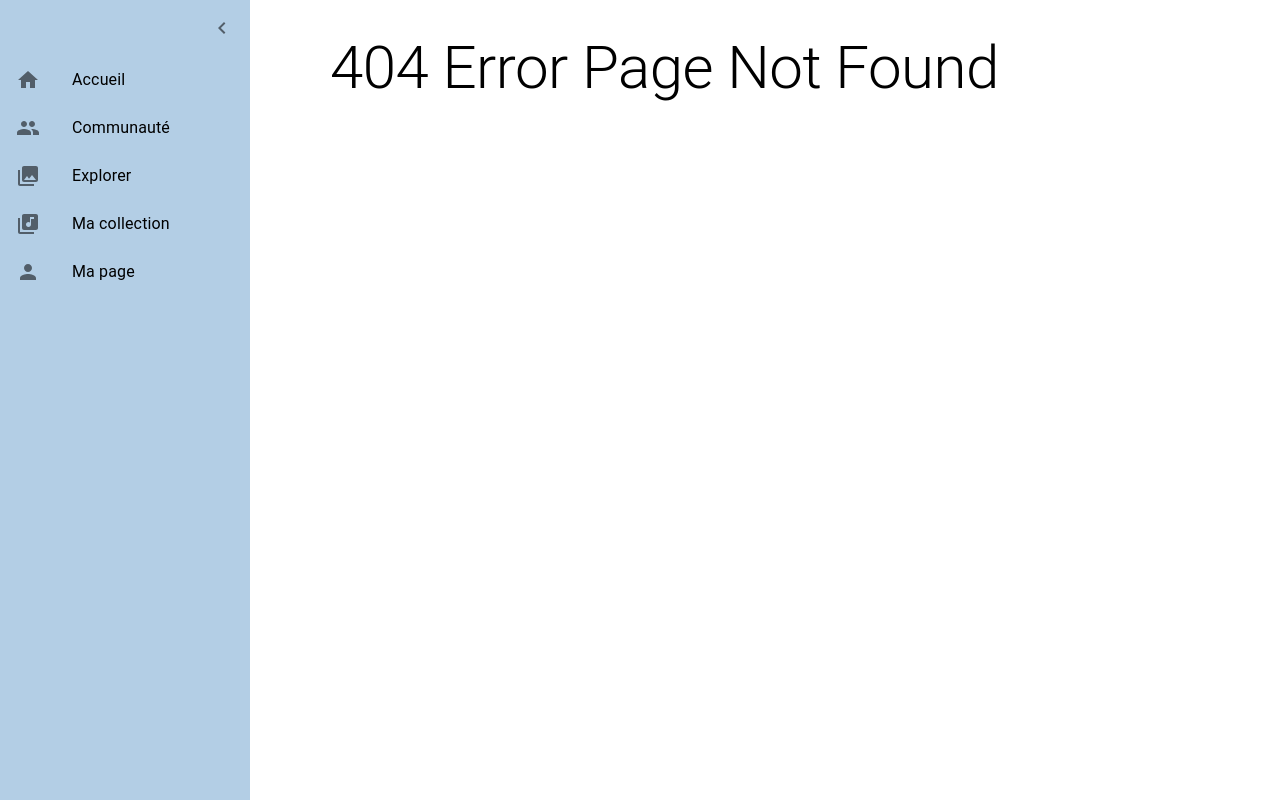
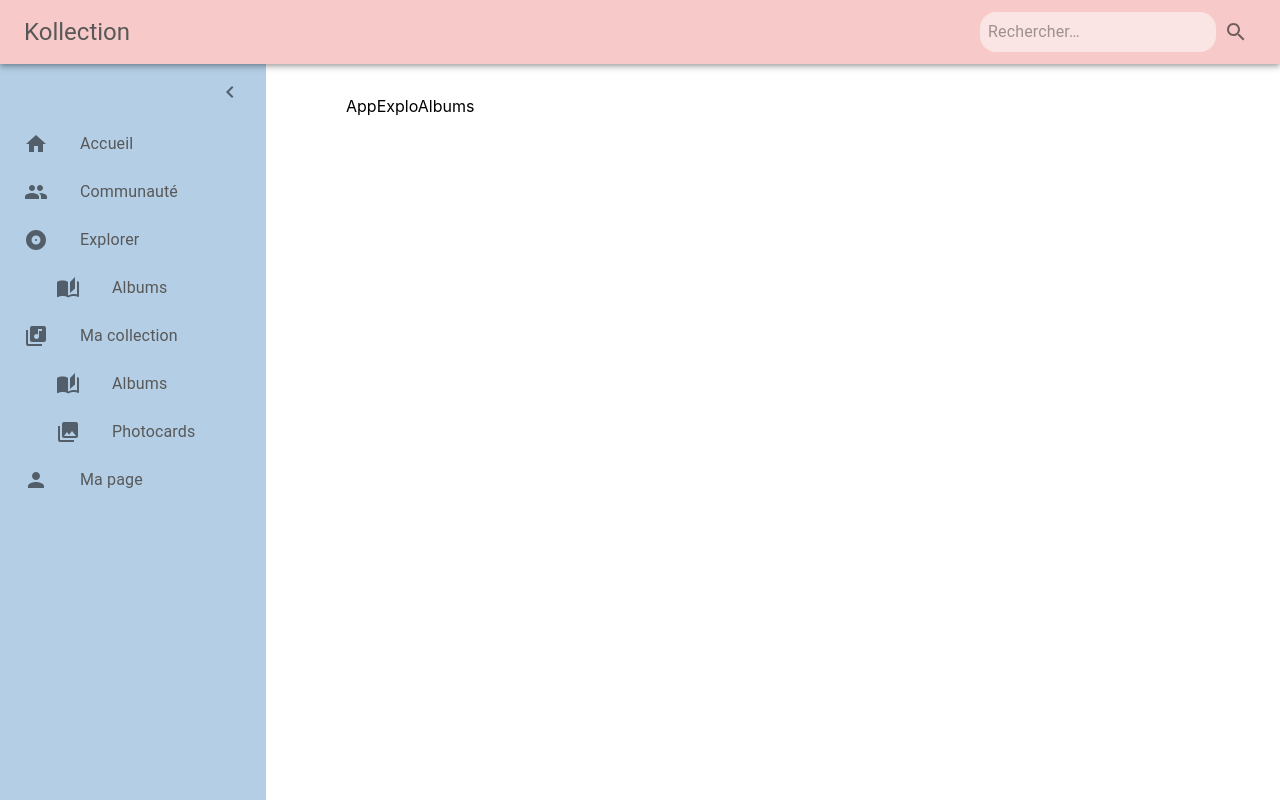
Before and after one commit to mathildecbs/pfe-project, a React (Create React App) app in the folder front/: page /exploAlbums in a window 1280 px wide. Before the commit this address had no page. Built offline with nearby package versions, Linux system fonts and the light colour scheme.

Commit message:
Menu with basics pages

```diff
--- a/front/src/components/App.tsx
+++ b/front/src/components/App.tsx
@@ -1,16 +1,20 @@
 import { BrowserRouter } from "react-router-dom";
 import AppSideMenu from "./AppSideMenu";
 import AppRouter from "./AppRouter";
-import styles from "../css/App.module.css"
+import styles from "../css/App.module.css";
+import AppTopMenu from "./AppTopMenu";
 
 function App() {
   return (
-      <BrowserRouter>
-        <AppSideMenu/>
+    <BrowserRouter>
+      <AppTopMenu />
+      <div className={styles.CenterContent}>
+        <AppSideMenu />
         <div className={styles.MainContent}>
           <AppRouter />
         </div>
-      </BrowserRouter>
+      </div>
+    </BrowserRouter>
   );
 }
 
--- /dev/null
+++ b/front/src/components/AppCollectionAlbums.tsx
@@ -0,0 +1,7 @@
+import React from 'react'
+
+export default function AppCollectionAlbums() {
+  return (
+    <div>AppCollectionAlbums</div>
+  )
+}
--- /dev/null
+++ b/front/src/components/AppCollectionPhotocards.tsx
@@ -0,0 +1,7 @@
+import React from 'react'
+
+export default function AppCollectionPhotocards() {
+  return (
+    <div>AppCollectionPhotocards</div>
+  )
+}
--- /dev/null
+++ b/front/src/components/AppExploAlbums.tsx
@@ -0,0 +1,7 @@
+import React from 'react'
+
+export default function AppExploAlbums() {
+  return (
+    <div>AppExploAlbums</div>
+  )
+}
--- a/front/src/components/AppRouter.tsx
+++ b/front/src/components/AppRouter.tsx
@@ -5,6 +5,9 @@ import AppCommunity from "./AppCommunity";
 import AppExplorer from "./AppExplorer";
 import AppMyCollection from "./AppMyCollection";
 import AppMyPage from "./AppMyPage";
+import AppExploAlbums from "./AppExploAlbums";
+import AppCollectionAlbums from "./AppCollectionAlbums";
+import AppCollectionPhotocards from "./AppCollectionPhotocards";
 
 function AppRouter() {
   return (
@@ -12,7 +15,10 @@ function AppRouter() {
       <Route path="/" element={<AppHome />} />
       <Route path="/community" element={<AppCommunity />} />
       <Route path="/explorer" element={<AppExplorer />} />
+      <Route path="/exploAlbums" element={<AppExploAlbums />} />
       <Route path="/myCollection" element={<AppMyCollection />} />
+      <Route path="/collectionAlbums" element={<AppCollectionAlbums />} />
+      <Route path="/collectionPhotocards" element={<AppCollectionPhotocards />} />
       <Route path="/myPage" element={<AppMyPage />} />
       <Route path="*" element={<AppError404 />} />
     </Routes>
--- a/front/src/components/AppSideMenu.tsx
+++ b/front/src/components/AppSideMenu.tsx
@@ -1,11 +1,18 @@
 import React, { useState } from "react";
-import { IconButton, ListItem, ListItemIcon, ListItemText } from "@mui/material";
+import {
+  IconButton,
+  ListItem,
+  ListItemIcon,
+  ListItemText,
+} from "@mui/material";
 import HomeIcon from "@mui/icons-material/Home";
 import PeopleIcon from "@mui/icons-material/People";
-import LibraryMusicIcon from '@mui/icons-material/LibraryMusic';
-import CollectionsIcon from '@mui/icons-material/Collections';
-import PersonIcon from '@mui/icons-material/Person';
-import AlbumIcon from '@mui/icons-material/Album';
+import LibraryMusicIcon from "@mui/icons-material/LibraryMusic";
+import CollectionsIcon from "@mui/icons-material/Collections";
+import PersonIcon from "@mui/icons-material/Person";
+import ImageSearchIcon from "@mui/icons-material/ImageSearch";
+import AutoStoriesIcon from "@mui/icons-material/AutoStories";
+import AlbumIcon from "@mui/icons-material/Album";
 import styles from "../css/AppSideMenu.module.css";
 import { ChevronLeft, ChevronRight } from "@mui/icons-material";
 import { Link } from "react-router-dom";
@@ -18,7 +25,11 @@ function AppSideMenu() {
   };
 
   return (
-    <div className={`${styles.SideMenu} ${isExpanded ? styles.Expanded : styles.Collapsed}`}>
+    <div
+      className={`${styles.SideMenu} ${
+        isExpanded ? styles.Expanded : styles.Collapsed
+      }`}
+    >
       <div className={styles.MenuContent}>
         <div className={styles.ChevronButtonContainer}>
           <IconButton onClick={toggleMenu}>
@@ -39,16 +50,56 @@ function AppSideMenu() {
         </ListItem>
         <ListItem className={styles.MenuItem} component={Link} to="/explorer">
           <ListItemIcon>
-            <CollectionsIcon />
+            <AlbumIcon />
           </ListItemIcon>
           {isExpanded && <ListItemText primary="Explorer" />}
         </ListItem>
-        <ListItem className={styles.MenuItem} component={Link} to="/myCollection">
+        {isExpanded && (
+          <ListItem
+            className={styles.SubMenuItem}
+            component={Link}
+            to="/exploAlbums"
+          >
+            <ListItemIcon>
+              <AutoStoriesIcon />
+            </ListItemIcon>
+            {isExpanded && <ListItemText primary="Albums" />}
+          </ListItem>
+        )}
+        <ListItem
+          className={styles.MenuItem}
+          component={Link}
+          to="/myCollection"
+        >
           <ListItemIcon>
             <LibraryMusicIcon />
           </ListItemIcon>
           {isExpanded && <ListItemText primary="Ma collection" />}
         </ListItem>
+        {isExpanded && (
+          <ListItem
+            className={styles.SubMenuItem}
+            component={Link}
+            to="/collectionAlbums"
+          >
+            <ListItemIcon>
+              <AutoStoriesIcon />
+            </ListItemIcon>
+            {isExpanded && <ListItemText primary="Albums" />}
+          </ListItem>
+        )}
+        {isExpanded && (
+          <ListItem
+            className={styles.SubMenuItem}
+            component={Link}
+            to="/collectionPhotocards"
+          >
+            <ListItemIcon>
+              <CollectionsIcon />
+            </ListItemIcon>
+            {isExpanded && <ListItemText primary="Photocards" />}
+          </ListItem>
+        )}
         <ListItem className={styles.MenuItem} component={Link} to="/myPage">
           <ListItemIcon>
             <PersonIcon />
--- /dev/null
+++ b/front/src/components/AppTopMenu.tsx
@@ -0,0 +1,25 @@
+import { AppBar, Toolbar, Typography, InputBase, alpha, IconButton } from '@mui/material';
+import SearchIcon from '@mui/icons-material/Search';
+import styles from "../css/AppTopMenu.module.css";
+import { Search } from '@mui/icons-material';
+
+export default function AppTopMenu() {
+  return (
+    <AppBar className={styles.TopMenu}>
+      <Toolbar>
+        <Typography variant="h5" component="div" sx={{ flexGrow: 1 }}>
+          Kollection
+        </Typography>
+        <div>
+          <InputBase
+            className={styles.SearchBar}
+            placeholder="Rechercher…"
+          />
+          <IconButton type="submit" aria-label="search">
+            <Search/>
+          </IconButton>
+        </div>
+      </Toolbar>
+    </AppBar>
+  );
+}
--- a/front/src/css/App.module.css
+++ b/front/src/css/App.module.css
@@ -1,3 +1,8 @@
+.CenterContent {
+  display: flex;
+  height: 100vw;
+}
+
 .MainContent {
   margin: 2em 5em 2em 5em;
 }
--- a/front/src/css/AppSideMenu.module.css
+++ b/front/src/css/AppSideMenu.module.css
@@ -5,6 +5,8 @@
   background-color: #B3CEE5;
   display: flex;
   flex-direction: column;
+  padding: 0em 0.5em 0em 0.5em;
+  color: #585858;
 }
 
 .Expanded {
@@ -12,7 +14,7 @@
 }
 
 .Collapsed {
-  width: 55px;
+  width: 3.5em;
 }
 
 .MenuContent {
@@ -30,6 +32,12 @@
   border-radius: 40px;
 }
 
-.MenuItem:hover{
+.MenuItem:hover, .SubMenuItem:hover{
   background-color: #D0E4F5;
 }
+
+.SubMenuItem{
+  margin-left: 2em;
+  border-radius: 40px;
+  max-width: 80%;
+}
--- /dev/null
+++ b/front/src/css/AppTopMenu.module.css
@@ -0,0 +1,11 @@
+.TopMenu {
+  background-color: #F7CAC9 !important;
+  color: #585858 !important;
+  position: sticky !important;
+}
+
+.SearchBar {
+  background-color: rgba(255, 255, 255, 0.5);
+  padding: 0.25em 0.5em 0.25em 0.5em;
+  border-radius: 16px;
+}
--- a/front/src/index.css
+++ b/front/src/index.css
@@ -14,6 +14,7 @@ code {
 
 #root {
   display: flex;
+  flex-direction: column;
   height: 100vh;
   width: 100vw;
 }
```
